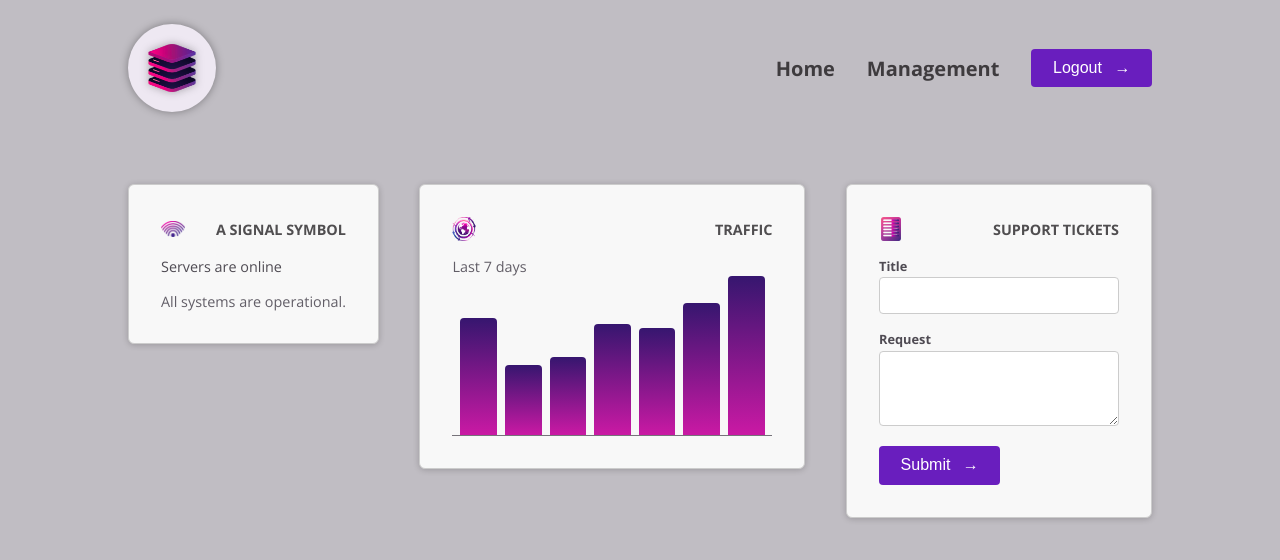
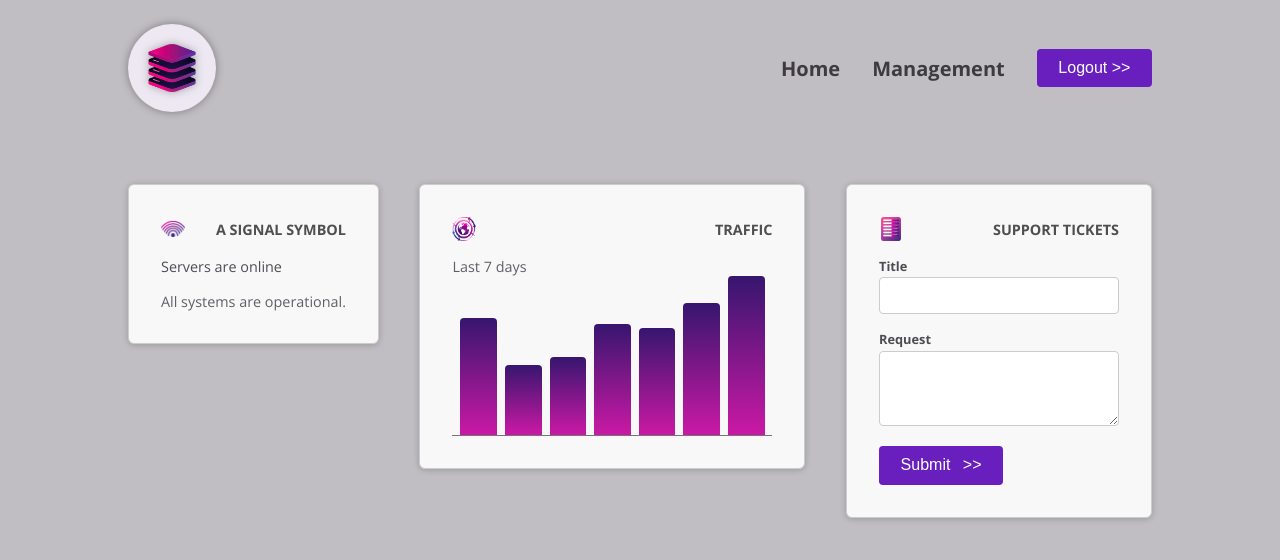
Before and after one commit to Namanshharma/Angular, an Angular app in the folder 03_Components_Details/: page / in a window 1280 px wide. Shown: the top 560 px of the page. Built offline with nearby package versions, Linux system fonts and the light colour scheme.

Commit message:
Code implementation

```diff
--- a/03_Components_Details/src/app/dashboard/tickets/new-ticket/new-ticket.component.html
+++ b/03_Components_Details/src/app/dashboard/tickets/new-ticket/new-ticket.component.html
@@ -8,6 +8,10 @@
         <textarea name="request" id="request" rows="3"></textarea>
     </p>
     <p>
-        <app-button />
+        <button appButton>Submit
+            <span ngProjectAs="icon">
+                >>
+            </span>
+        </button>
     </p>
 </form>
--- a/03_Components_Details/src/app/header/header.component.html
+++ b/03_Components_Details/src/app/header/header.component.html
@@ -4,19 +4,12 @@
     </div>
     <nav>
         <ul>
+            <li><a href="/">Home</a></li>
+            <li><a href="/">Management</a></li>
             <li>
-                <a href="/">Home</a>
-            </li>
-            <li>
-                <a href="/">Management</a>
-            </li>
-            <li>
-                <button>
-                    <span>
-                        Logout
-                    </span>
-                    <span class="icon">
-                        →
+                <button appButton>Logout
+                    <span ngProjectAs="icon">
+                        >>
                     </span>
                 </button>
             </li>
--- a/03_Components_Details/src/app/shared/button/button.component.html
+++ b/03_Components_Details/src/app/shared/button/button.component.html
@@ -1,8 +1,7 @@
-<button>
-    <span>
-        Submit
-    </span>
-    <span class="icon">
-        →
-    </span>
-</button>
+<span>
+    <ng-content />
+</span>
+<!-- <ng-content select=".icon"></ng-content> -->
+<span class="icon">
+    <ng-content select="icon" />
+</span>
--- a/03_Components_Details/src/app/shared/button/button.component.ts
+++ b/03_Components_Details/src/app/shared/button/button.component.ts
@@ -1,7 +1,9 @@
 import { Component } from '@angular/core';
 
+// there are different types of selector are present ( attribute selector ( [appButton] ) , element selector (app-button or button) there are the example of element selector)
+// also we can combine both of these selectors as well.
 @Component({
-  selector: 'app-button',
+  selector: 'button[appButton] , a[appButton]',
   standalone: true,
   imports: [],
   templateUrl: './button.component.html',
--- /dev/null
+++ b/03_Components_Details/src/app/shared/control/control.component.html
@@ -0,0 +1,4 @@
+<p>
+    <label>{{Label}}</label>
+    <ng-content select="input , textarea"></ng-content>
+</p>
```
Also changed, not shown: 03_Components_Details/src/app/shared/control/control.component.ts (added, +12 -0 lines), 03_Components_Details/src/app/shared/control/control.component.css (added).
